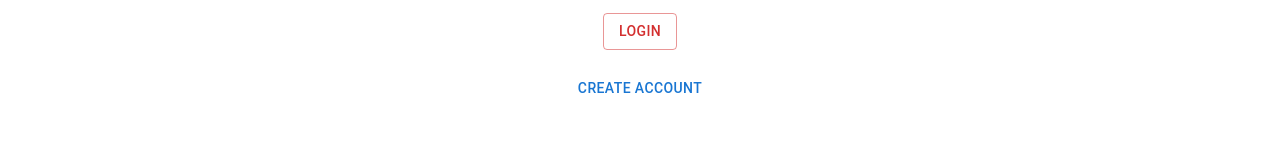
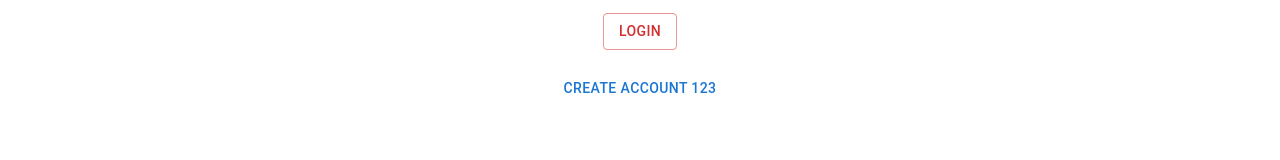
Before and after one commit to ELias020Ali/Kaftan_GUI, a React (Create React App) app: page / in a window 1280 px wide. Shown: the part 539-699 px from the top of the page. Built offline with nearby package versions, Linux system fonts and the light colour scheme.

Commit message:
test commit

```diff
--- a/src/Login.js
+++ b/src/Login.js
@@ -28,7 +28,7 @@ function Login() {
       </div>
 
         <br/>
-
+{/* nfuewibfwe */}
 
         {/* <button onClick={Manager}>Login</button> */}
         <br/>
@@ -39,7 +39,7 @@ function Login() {
 
        <br/>
        <div className='create'>
-       <Button onClick={() => navigate("/Register")} variant="text">Create Account</Button>
+       <Button onClick={() => navigate("/Register")} variant="text">Create Account 123</Button>
        </div>
        <br/>
 
```
